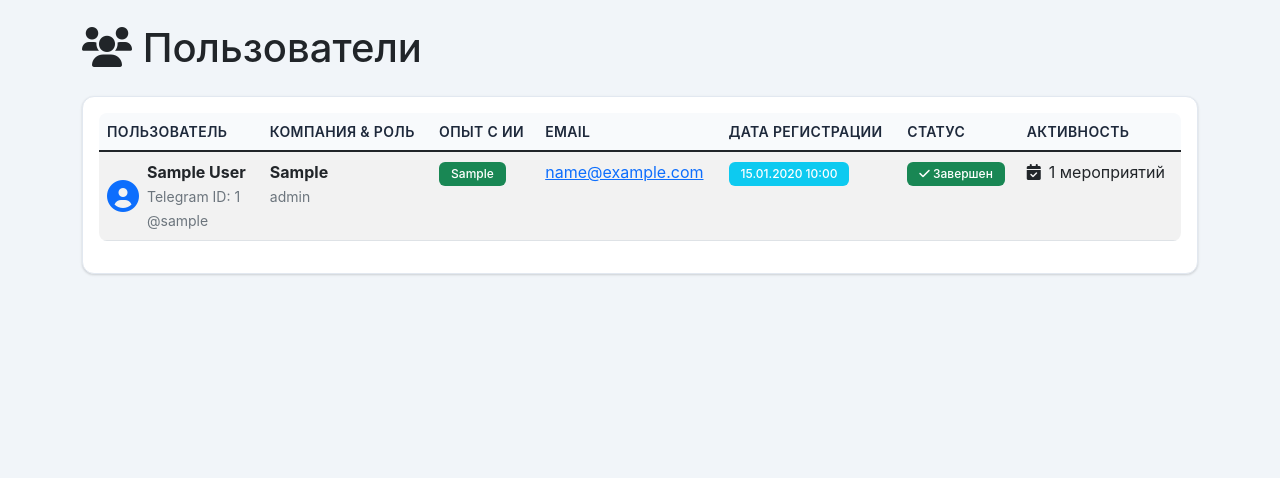
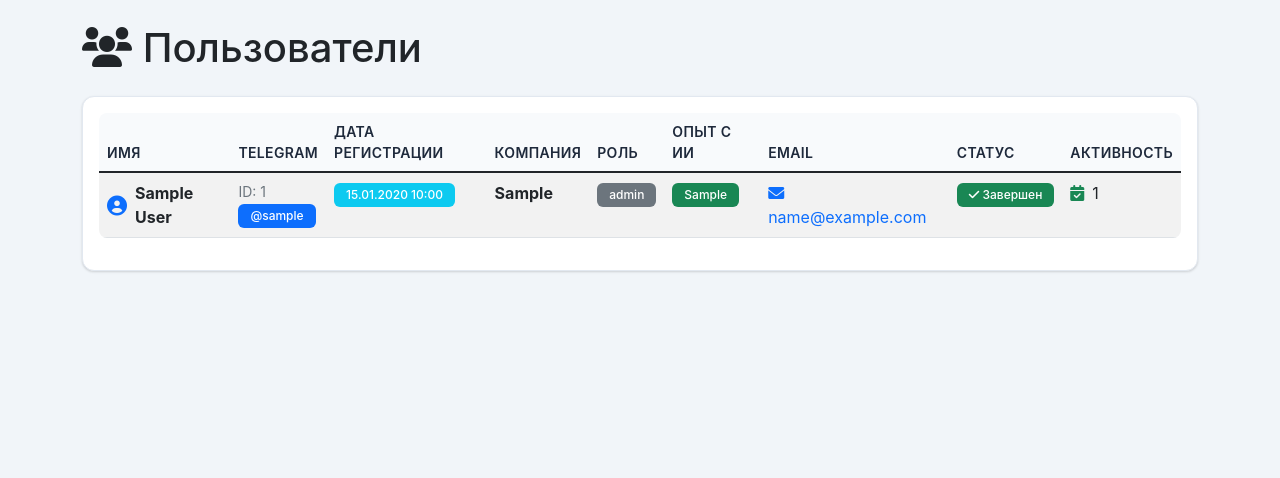
Before and after one commit to ntolkachev-gh/ai-community-bot, a Flask app: page /users in a window 1280 px wide. Shown: the part 56-534 px from the top of the page. Run offline with Flask 3, Linux system fonts and the light colour scheme; tables that the repository leaves empty hold one stand-in row (values such as "Sample post").

Commit message:
feat: Обновлено отображение пользователей в интерфейсе
- Изменены заголовки таблицы для более ясного представления информации о пользователях
- Добавлены новые столбцы: Имя, Telegram, Дата регистрации, Компания и Роль
- Улучшено отображение данных пользователей, включая обработку отсутствующих значений
- Обновлен стиль отображения email и активности пользователей

```diff
--- a/templates/users.html
+++ b/templates/users.html
@@ -20,11 +20,13 @@
                         <table class="table table-striped">
                             <thead>
                                 <tr>
-                                    <th>Пользователь</th>
-                                    <th>Компания & Роль</th>
+                                    <th>Имя</th>
+                                    <th>Telegram</th>
+                                    <th>Дата регистрации</th>
+                                    <th>Компания</th>
+                                    <th>Роль</th>
                                     <th>Опыт с ИИ</th>
                                     <th>Email</th>
-                                    <th>Дата регистрации</th>
                                     <th>Статус</th>
                                     <th>Активность</th>
                                 </tr>
@@ -32,34 +34,52 @@
                             <tbody>
                                 {% for user in users %}
                                 <tr>
+                                    <!-- Имя -->
                                     <td>
                                         <div class="d-flex align-items-center">
-                                            <i class="fas fa-user-circle fa-2x text-primary me-2"></i>
-                                            <div>
-                                                <strong>{{ user.full_name or (user.first_name + ' ' + user.last_name) }}</strong>
-                                                <br>
-                                                <small class="text-muted">
-                                                    Telegram ID: {{ user.telegram_id }}
-                                                    {% if user.username %}
-                                                        <br>@{{ user.username }}
-                                                    {% endif %}
-                                                </small>
-                                            </div>
+                                            <i class="fas fa-user-circle fa-lg text-primary me-2"></i>
+                                            <strong>{{ user.full_name or (user.first_name + ' ' + user.last_name) or 'Не указано' }}</strong>
                                         </div>
                                     </td>
+
+                                    <!-- Telegram -->
                                     <td>
-                                        {% if user.company and user.role %}
-                                            <div>
-                                                <strong>{{ user.company }}</strong>
-                                                <br>
-                                                <small class="text-muted">{{ user.role }}</small>
-                                            </div>
-                                        {% elif user.company %}
-                                            <span class="text-muted">{{ user.company }}</span>
+                                        <div>
+                                            <small class="text-muted d-block">ID: {{ user.telegram_id }}</small>
+                                            {% if user.username %}
+                                                <span class="badge bg-primary">@{{ user.username }}</span>
+                                            {% else %}
+                                                <span class="text-muted">Нет username</span>
+                                            {% endif %}
+                                        </div>
+                                    </td>
+
+                                    <!-- Дата регистрации -->
+                                    <td>
+                                        <span class="badge bg-info">
+                                            {{ user.registration_date|datetime_format }}
+                                        </span>
+                                    </td>
+
+                                    <!-- Компания -->
+                                    <td>
+                                        {% if user.company %}
+                                            <strong>{{ user.company }}</strong>
                                         {% else %}
                                             <span class="text-muted">Не указано</span>
                                         {% endif %}
                                     </td>
+
+                                    <!-- Роль -->
+                                    <td>
+                                        {% if user.role %}
+                                            <span class="badge bg-secondary">{{ user.role }}</span>
+                                        {% else %}
+                                            <span class="text-muted">Не указано</span>
+                                        {% endif %}
+                                    </td>
+
+                                    <!-- Опыт с ИИ -->
                                     <td>
                                         {% if user.ai_experience %}
                                             <span class="badge bg-success">{{ user.ai_experience }}</span>
@@ -67,18 +87,19 @@
                                             <span class="text-muted">Не указано</span>
                                         {% endif %}
                                     </td>
+
+                                    <!-- Email -->
                                     <td>
                                         {% if user.email %}
-                                            <a href="mailto:{{ user.email }}">{{ user.email }}</a>
+                                            <a href="mailto:{{ user.email }}" class="text-decoration-none">
+                                                <i class="fas fa-envelope me-1"></i>{{ user.email }}
+                                            </a>
                                         {% else %}
                                             <span class="text-muted">Не указан</span>
                                         {% endif %}
                                     </td>
-                                    <td>
-                                        <span class="badge bg-info">
-                                            {{ user.registration_date|datetime_format }}
-                                        </span>
-                                    </td>
+
+                                    <!-- Статус -->
                                     <td>
                                         {% if user.is_profile_complete %}
                                             <span class="badge bg-success">
@@ -90,10 +111,12 @@
                                             </span>
                                         {% endif %}
                                     </td>
+
+                                    <!-- Активность -->
                                     <td>
                                         <div class="d-flex align-items-center">
-                                            <i class="fas fa-calendar-check me-2"></i>
-                                            <span>{{ user.registrations|length }} мероприятий</span>
+                                            <i class="fas fa-calendar-check me-2 text-success"></i>
+                                            <span>{{ user.registrations|length }}</span>
                                         </div>
                                     </td>
                                 </tr>
```
